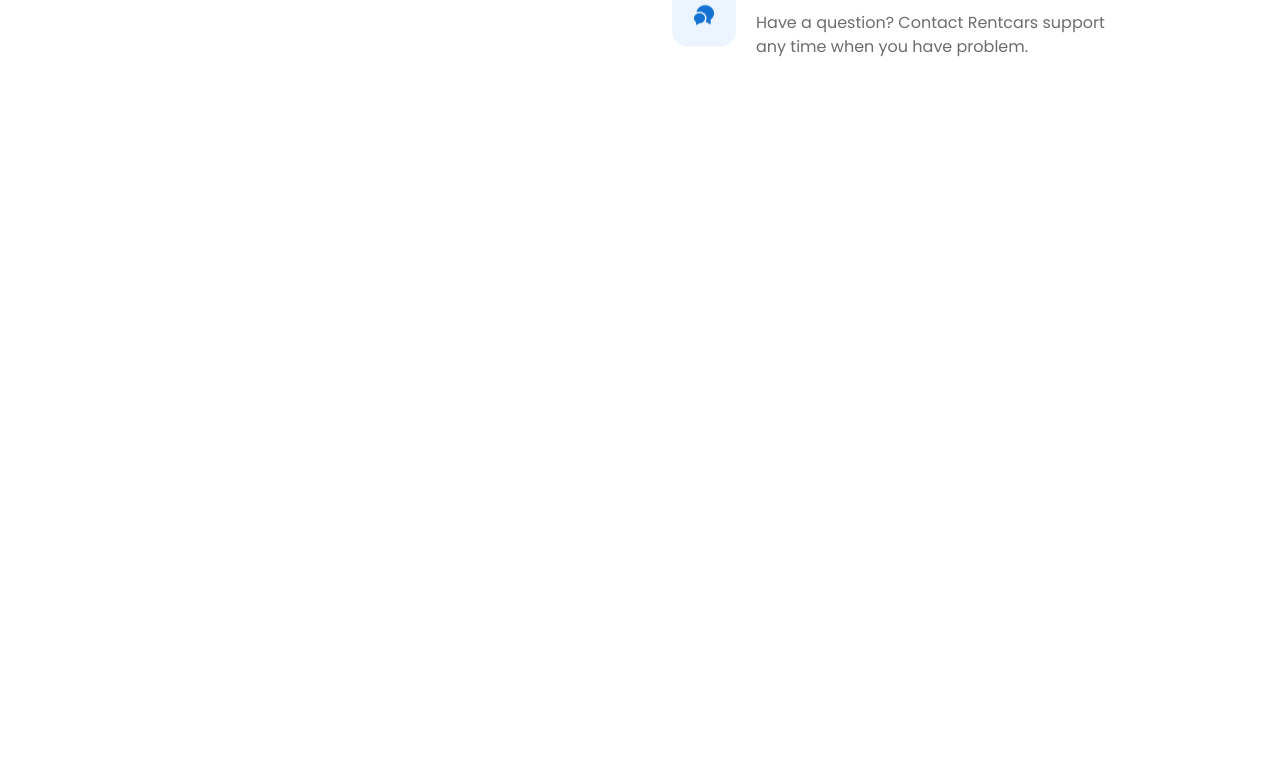
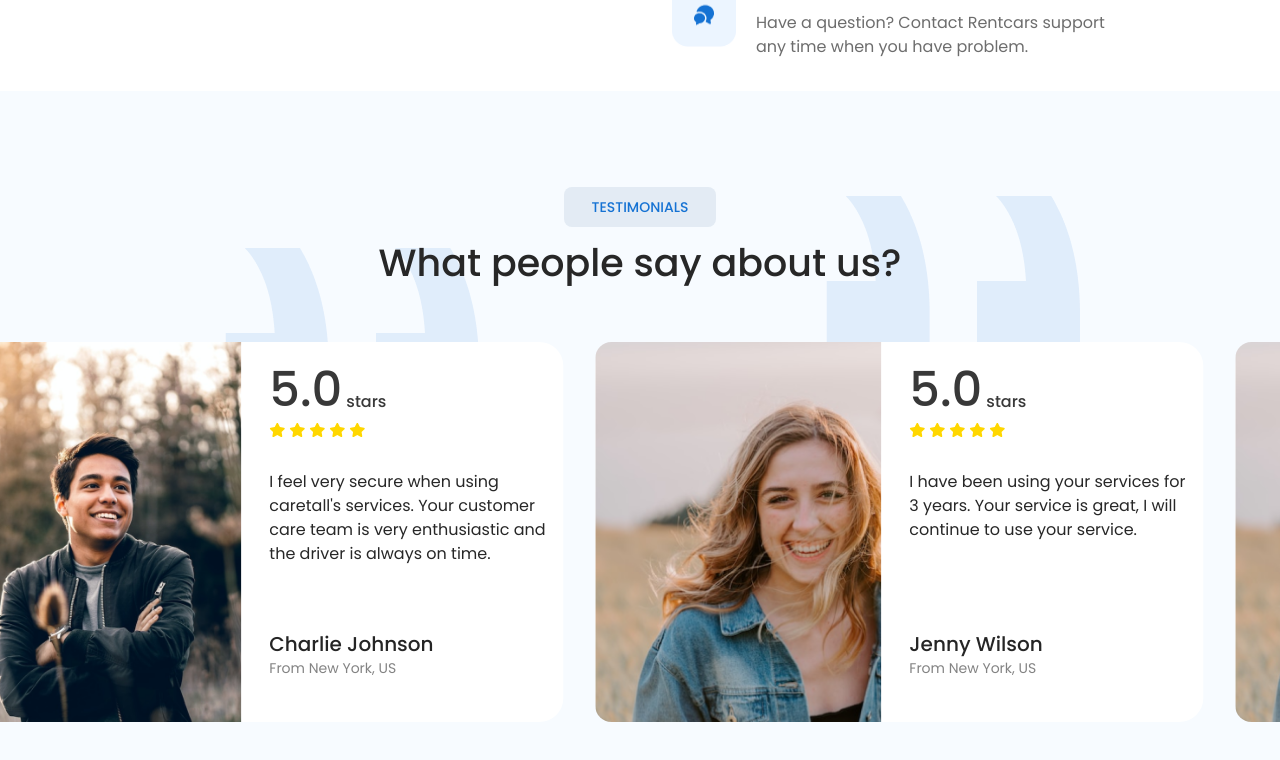
Before and after one commit to eric4477/rent-cars-webapp, a React (Vite) app: page /#/home in a window 1280 px wide. Shown: the part 2693-3453 px from the top of the page. Before the commit the page ends 2868 px from the top, so only its background shows below. Built offline with nearby package versions, Linux system fonts and the light colour scheme; no server answers.

Commit message:
complete Testemonial section with cards slider

```diff
--- a/src/components/ImageSlider.jsx
+++ b/src/components/ImagesSlider.jsx
@@ -1,6 +1,6 @@
 import Slider from "react-slick";
 
-const ImageSlider = () => {
+const ImagesSlider = () => {
   const settings = {
     dots: false,
     infinite: true,
@@ -70,4 +70,4 @@ const ImageSlider = () => {
   );
 };
 
-export default ImageSlider;
+export default ImagesSlider;
--- /dev/null
+++ b/src/components/TestimonialsSlider.jsx
@@ -0,0 +1,101 @@
+import React from "react";
+import Slider from "react-slick";
+import { FaStar } from "react-icons/fa";
+
+function TestimonialsSlider() {
+  const settings = {
+    dots: false,
+    infinite: true,
+    speed: 500,
+    slidesToShow: 2,
+    slidesToScroll: 1,
+    autoplay: true,
+    autoplaySpeed: 3000,
+    arrows: false,
+    responsive: [
+      {
+        breakpoint: 1024,
+        settings: {
+          slidesToShow: 1,
+          slidesToScroll: 1,
+          infinite: true,
+          dots: false,
+        },
+      },
+    ],
+  };
+
+  const cards = [
+    {
+      id: 1,
+      imgSrc: "/landing-page/girl.png",
+      rating: 5,
+      testimonial:
+        "I have been using your services for 3 years. Your service is great, I will continue to use your service.",
+      name: "Jenny Wilson",
+      location: "From New York, US",
+    },
+    {
+      id: 2,
+      imgSrc: "/landing-page/Rectangle.png",
+      rating: 5,
+      testimonial:
+        "I feel very secure when using caretall's services. Your customer care team is very enthusiastic and the driver is always on time.",
+      name: "Charlie Johnson",
+      location: "From New York, US",
+    },
+    {
+      id: 3,
+      imgSrc: "/landing-page/girl.png",
+      rating: 5,
+      testimonial:
+        "I have been using your services for 3 years. Your service is great, I will continue to use your service.",
+      name: "Jenny Wilson",
+      location: "From New York, US",
+    },
+  ];
+
+  return (
+    <div className="testimonials-slider-container mx-auto py-4">
+      <Slider {...settings}>
+        {cards.map((card) => (
+          <div key={card.id} className="card-container px-4 ">
+            <div className="testemonial-card  flex flex-row gap-7 rounded-3xl bg-white  h-[380px] pr-2">
+              <div className="card-img w-1/2">
+                <img
+                  className="w-full h-full object-cover rounded-l-2xl"
+                  src={card.imgSrc}
+                  alt="testimonial"
+                />
+              </div>
+              <div className="card-info flex flex-col py-6">
+                <div className="card-header flex flex-row gap-1 items-end mb-2 font-medium text-[#383838]">
+                  <span className="text-5xl font-medium text-[#383838]">
+                    {card.rating}.0
+                  </span>
+                  <span>stars</span>
+                </div>
+                <div className="rating flex flex-row items-center gap-1">
+                  {[...Array(card.rating)].map((_, i) => (
+                    <FaStar key={i} className="text-[16px]" fill="gold" />
+                  ))}
+                </div>
+                <p className="pt-8 pb-16 text-base h-[192px] max-w-[300px] text-light-black text-left">
+                  {card.testimonial}
+                </p>
+                <div className="card-footer">
+                  <h3 className="text-xl font-medium text-[#252525]">
+                    {card.name}
+                  </h3>
+                  <p className="text-[#838383] text-sm">{card.location}</p>
+                </div>
+              </div>
+            </div>
+          </div>
+        ))}
+      </Slider>
+    </div>
+  );
+}
+
+export default TestimonialsSlider;
--- a/src/containers/Section1.jsx
+++ b/src/containers/Section1.jsx
@@ -1,4 +1,5 @@
-import ImageSlider from "../components/ImageSlider";
+import ImagesSlider from "../components/ImagesSlider";
+
 function Section1() {
   return (
     <section className="py-24">
@@ -61,7 +62,7 @@ function Section1() {
           </div>
         </div>
       </div>
-      <ImageSlider />
+      <ImagesSlider />
     </section>
   );
 }
--- a/src/containers/Section2.jsx
+++ b/src/containers/Section2.jsx
@@ -1,6 +1,6 @@
 export default function Section2() {
   return (
-    <section className="py-24 w-full">
+    <section className="pt-24 pb-8 w-full">
       <div className="flex flex-row gap-16 relative max-[1140px]:flex-col  ">
         <div className="section-background max-[1140px]:hidden">
           <img
@@ -13,6 +13,7 @@ export default function Section2() {
           <img src="/landing-page/audi-car.png" alt="audi" />
         </div>
         <div className="flex flex-col items-start justify-start flex-1 max-[1140px]:items-center  max-[1140px]:px-7">
+          <div className="section-header flex flex-col items-start">
             <div className=" bg-[#edf5fe] px-7 py-2 rounded-lg mb-2 ">
               <span className="text-sm text-dark-blue font-medium">
                 WHY CHOOSE US
@@ -22,7 +23,8 @@ export default function Section2() {
             <h1 className="text-[38px] max-w-[600px] leading-tight mb-10  text-light-black mt-3 font-medium max-[555px]:text-4xl max-[655px]:mt-5  ">
               We offer the best experience with our rental deals
             </h1>
-          <div className="section-icons flex flex-col ">
+          </div>
+          <div className="section-icons flex flex-col items-start">
             <div className="section-icon flex flex-row items-center gap-5 mb-10">
               <div className="w-[64px] h-[64px]">
                 <img
--- /dev/null
+++ b/src/containers/Testimonials.jsx
@@ -0,0 +1,22 @@
+import { FaStar } from "react-icons/fa";
+import TestimonialsSlider from "../components/TestimonialsSlider";
+function Testimonials() {
+  return (
+    <section className="testimonials py-24 overflow-x-hidden">
+      <div className="section-header flex flex-col items-center px-4">
+        <div className=" bg-[#e3ebf4] px-7 py-2 rounded-lg mb-2 ">
+          <span className="text-sm text-dark-blue font-medium">
+            TESTIMONIALS
+          </span>
+        </div>
+
+        <h1 className="text-[38px] max-w-[600px] leading-tight mb-10 text-light-black mt-1 font-medium max-[555px]:text-4xl max-[655px]:mt-5  ">
+          What people say about us?
+        </h1>
+      </div>
+      <TestimonialsSlider />
+    </section>
+  );
+}
+
+export default Testimonials;
--- a/src/index.css
+++ b/src/index.css
@@ -28,10 +28,25 @@
     z-index: -100;
     width: 50%;
   }
+  .testimonials {
+    background-image: url("../public/landing-page/bg-sec6.png"),
+      url("../public/landing-page/bg-sec6.png");
+    background-position: left 20% top 30%, right 20% top 20%;
+    background-repeat: no-repeat;
+    background-color: #f7fbff;
+  }
   .pagination .active {
     background-color: #007bff;
     color: #fff;
   }
+
+  .card {
+    box-shadow: 0 4px 8px rgba(0, 0, 0, 0.1), 0 8px 16px rgba(0, 0, 0, 0.1);
+  }
+
+  /* .card {
+    box-shadow: 0 4px 8px rgba(0, 0, 0, 0.1), 0 8px 16px rgba(0, 0, 0, 0.1);
+  } */
 
   .pagination button:disabled {
     cursor: not-allowed;
--- a/src/pages/HomePage.jsx
+++ b/src/pages/HomePage.jsx
@@ -3,6 +3,7 @@ import NavBar from "../components/NavBar";
 import CarsRental from "../containers/CarsRental";
 import Section1 from "../containers/Section1";
 import Section2 from "../containers/Section2";
+import Testimonials from "../containers/Testimonials";
 
 function HomePage() {
   return (
@@ -12,6 +13,7 @@ function HomePage() {
       <CarsRental />
       <Section1 />
       <Section2 />
+      <Testimonials />
     </div>
   );
 }
```
Also changed, not shown: public/landing-page/Rectangle.png (renamed from public/landing-page/Rectangle 8 (1).png), public/landing-page/star.png (added). Lines whose indentation alone changed are shown as unchanged.
